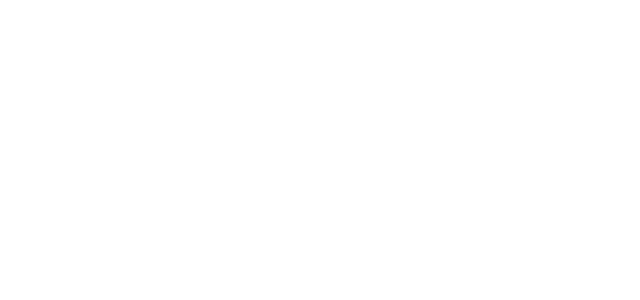
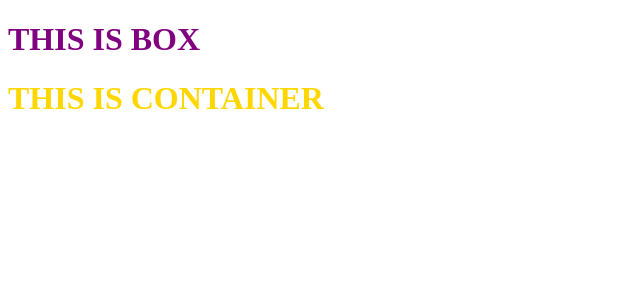
Before and after one commit to laehwani/reactHwani, a React (Create React App) app: page / in a window 1280 px wide. Shown: the top 300 px of the page, without its empty margins (0-640 px from the left). Built offline with nearby package versions, Linux system fonts and the light colour scheme.

Commit message:
react 여러 named export, import 하기

```diff
--- a/src/App.js
+++ b/src/App.js
@@ -1,8 +1,11 @@
+import Box, { color } from "./Comp/Box";
+import Container, { color as containerColor } from "./Comp/Container";
 
 function App() {
   return (
     <div>
-
+      <Box style={{ color: color }} />
+      <Container style={{ color: containerColor }} />
     </div>
   );
 }
--- /dev/null
+++ b/src/Box.js
@@ -0,0 +1,9 @@
+export function Box({style}) {
+  return (
+      <div style={style}>
+        <h1>THIS IS BOX</h1>
+      </div>
+  );
+}
+
+export const color = "gold";
--- /dev/null
+++ b/src/Comp/Box.js
@@ -0,0 +1,9 @@
+export default function Box({ style }) {
+  return (
+    <div style={style}>
+      <h1>THIS IS BOX</h1>
+    </div>
+  );
+}
+
+export const color = "purple";
--- /dev/null
+++ b/src/Comp/Container.js
@@ -0,0 +1,9 @@
+export default function Container({ style }) {
+  return (
+    <div style={style}>
+      <h1>THIS IS CONTAINER</h1>
+    </div>
+  );
+}
+
+export const color = "gold";
--- /dev/null
+++ b/src/Container.js
@@ -0,0 +1,3 @@
+export function Container(props) {
+  return null;
+}
```
